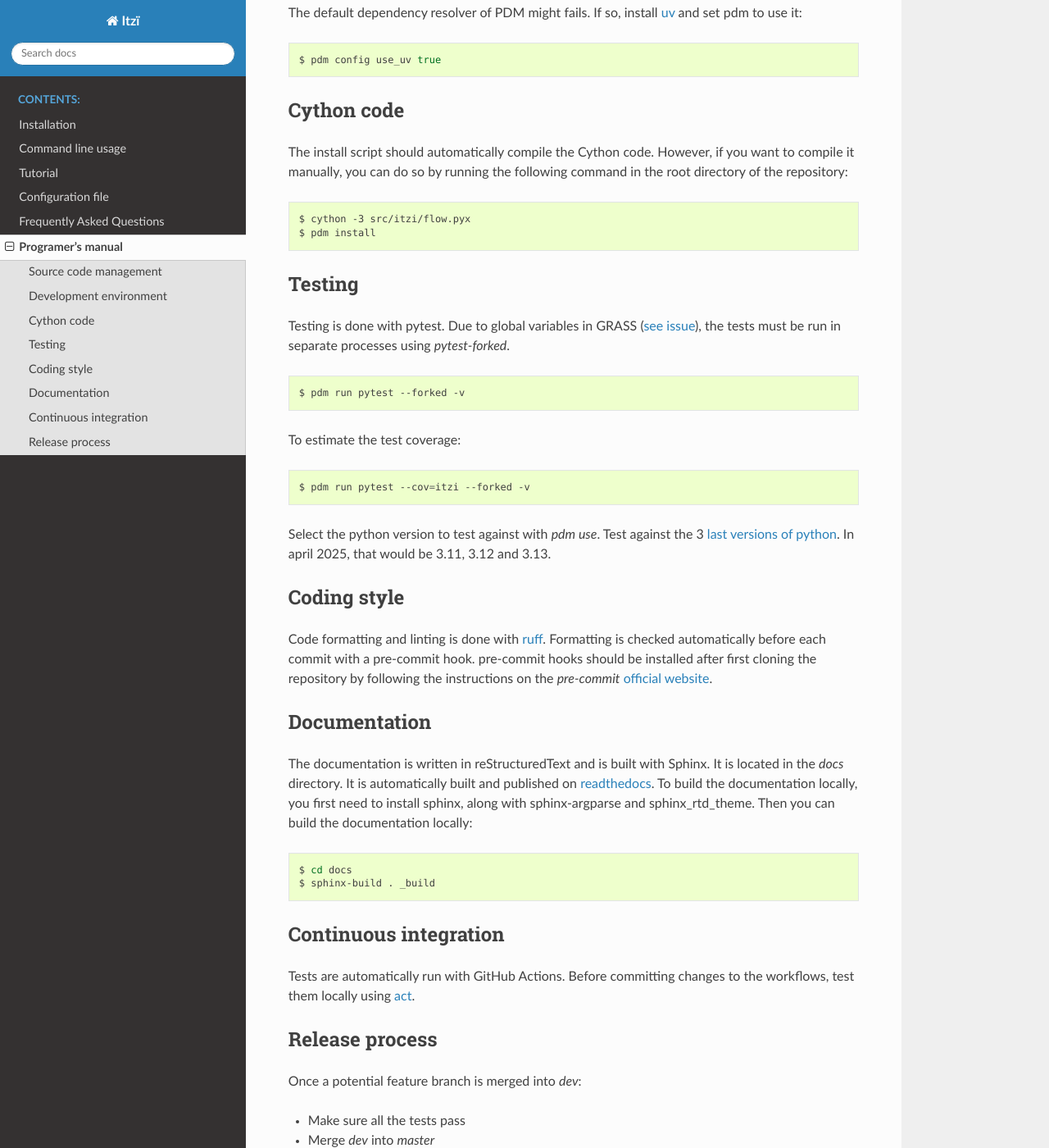
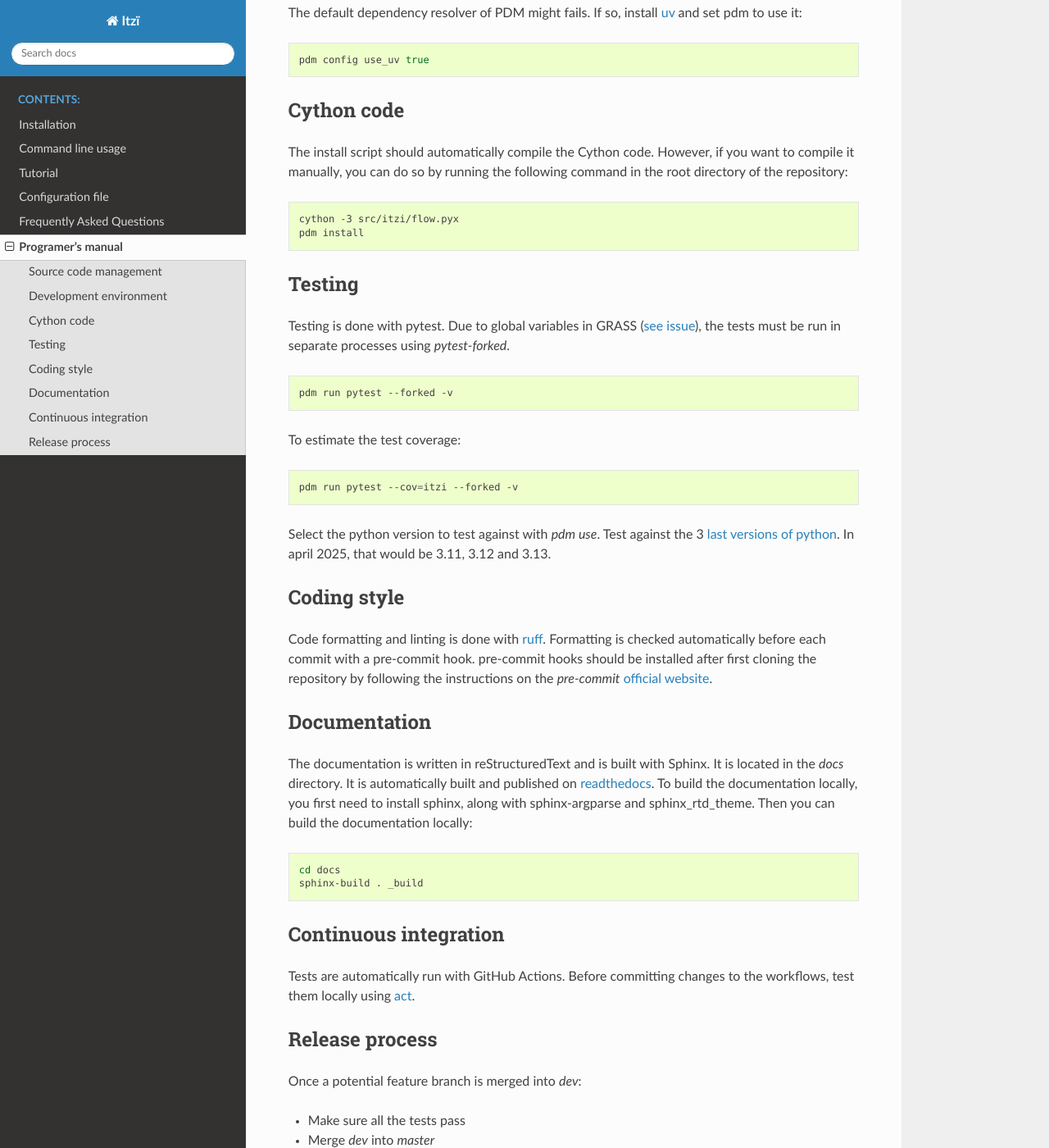
Before and after one commit to ItziModel/itzi, a Sphinx documentation site: the page built from docs/prog_manual.rst, in a window 1280 px wide and 1400 px high, scrolled down 815 px. Shown: the whole window at 82% size. Built offline with Sphinx 7.4.7 and the Read the Docs theme 3.1.0, drawn with Linux system fonts in a browser that asks for light colours.

```diff
--- a/docs/conf.py
+++ b/docs/conf.py
@@ -98,7 +98,7 @@ html_theme = "sphinx_rtd_theme"
 # Add any paths that contain custom static files (such as style sheets) here,
 # relative to this directory. They are copied after the builtin static files,
 # so a file named "default.css" will overwrite the builtin "default.css".
-html_static_path = ["_static"]
+# html_static_path = ["_static"]
 
 
 # -- Options for HTMLHelp output ------------------------------------------
--- a/docs/prog_manual.rst
+++ b/docs/prog_manual.rst
@@ -30,7 +30,7 @@ alongside the dependencies with:
 
 .. code:: sh
 
-    $ pdm install
+    pdm install
 
 This will create a virtual environment and install all the dependencies listed in the *pyproject.toml* file.
 Now, every change you make to the Python code will be directly reflected when running *itzi* from the command line or the tests.
@@ -40,7 +40,7 @@ If so, install `uv <https://docs.astral.sh/uv/>`__ and set pdm to use it:
 
 .. code:: sh
 
-    $ pdm config use_uv true
+    pdm config use_uv true
 
 
 Cython code
@@ -52,8 +52,8 @@ you can do so by running the following command in the root directory of the repo
 
 .. code:: sh
 
-    $ cython -3 src/itzi/flow.pyx
-    $ pdm install
+    cython -3 src/itzi/flow.pyx
+    pdm install
 
 
 Testing
@@ -65,13 +65,13 @@ the tests must be run in separate processes using *pytest-forked*.
 
 .. code:: sh
 
-    $ pdm run pytest --forked -v
+    pdm run pytest --forked -v
 
 To estimate the test coverage:
 
 .. code:: sh
 
-    $ pdm run pytest --cov=itzi --forked -v
+    pdm run pytest --cov=itzi --forked -v
 
 Select the python version to test against with *pdm use*.
 Test against the 3 `last versions of python <https://devguide.python.org/versions/>`__.
@@ -96,12 +96,12 @@ Then you can build the documentation locally:
 
 .. code:: sh
 
-    $ cd docs
-    $ sphinx-build . _build
+    cd docs
+    sphinx-build . _build
 
 
 Continuous integration
-----------------
+----------------------
 
 Tests are automatically run with GitHub Actions.
 Before committing changes to the workflows, test them locally using `act <https://nektosact.com/>`__.
```
Also changed, not shown: docs/installation.rst (+3 -4 lines).
